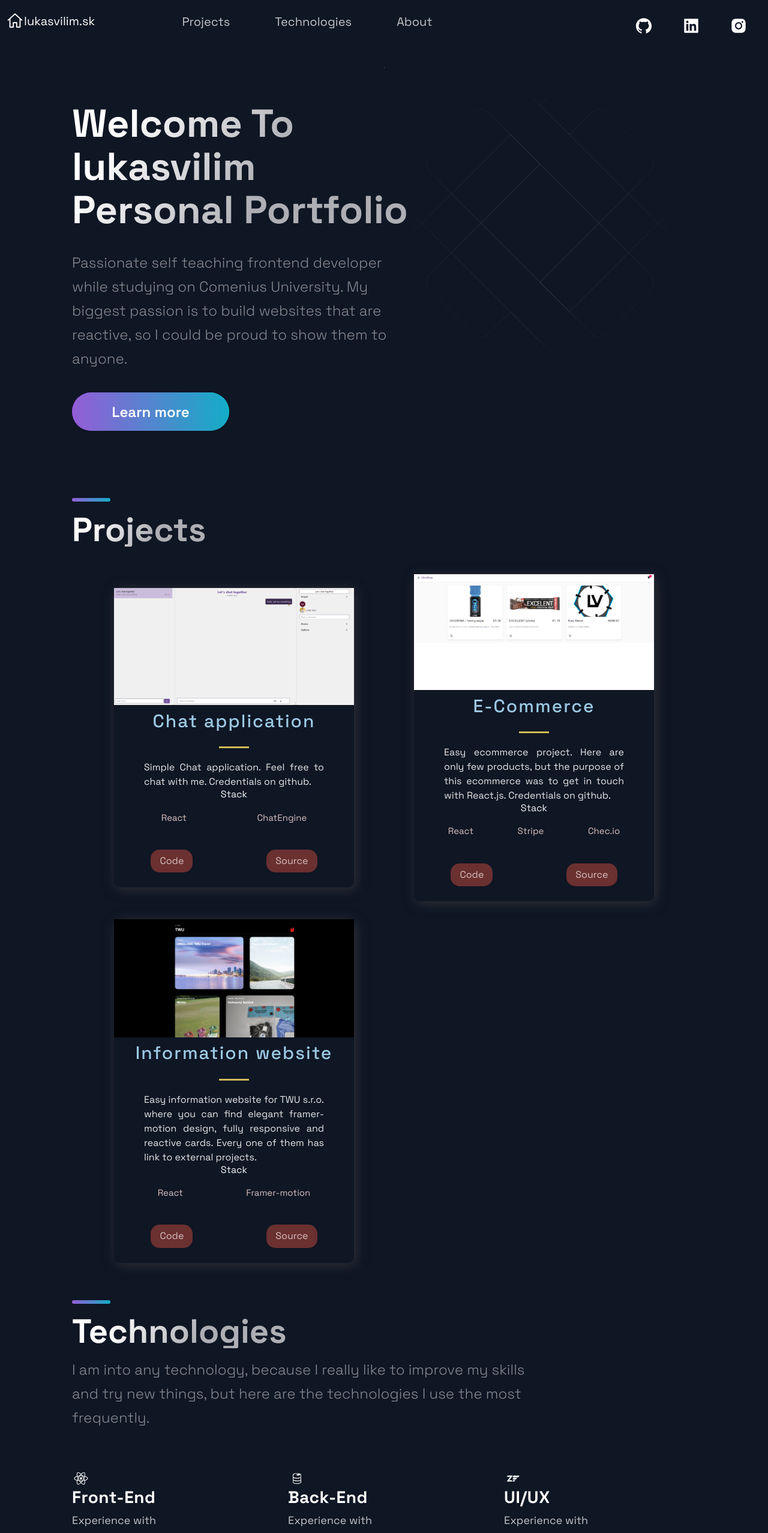
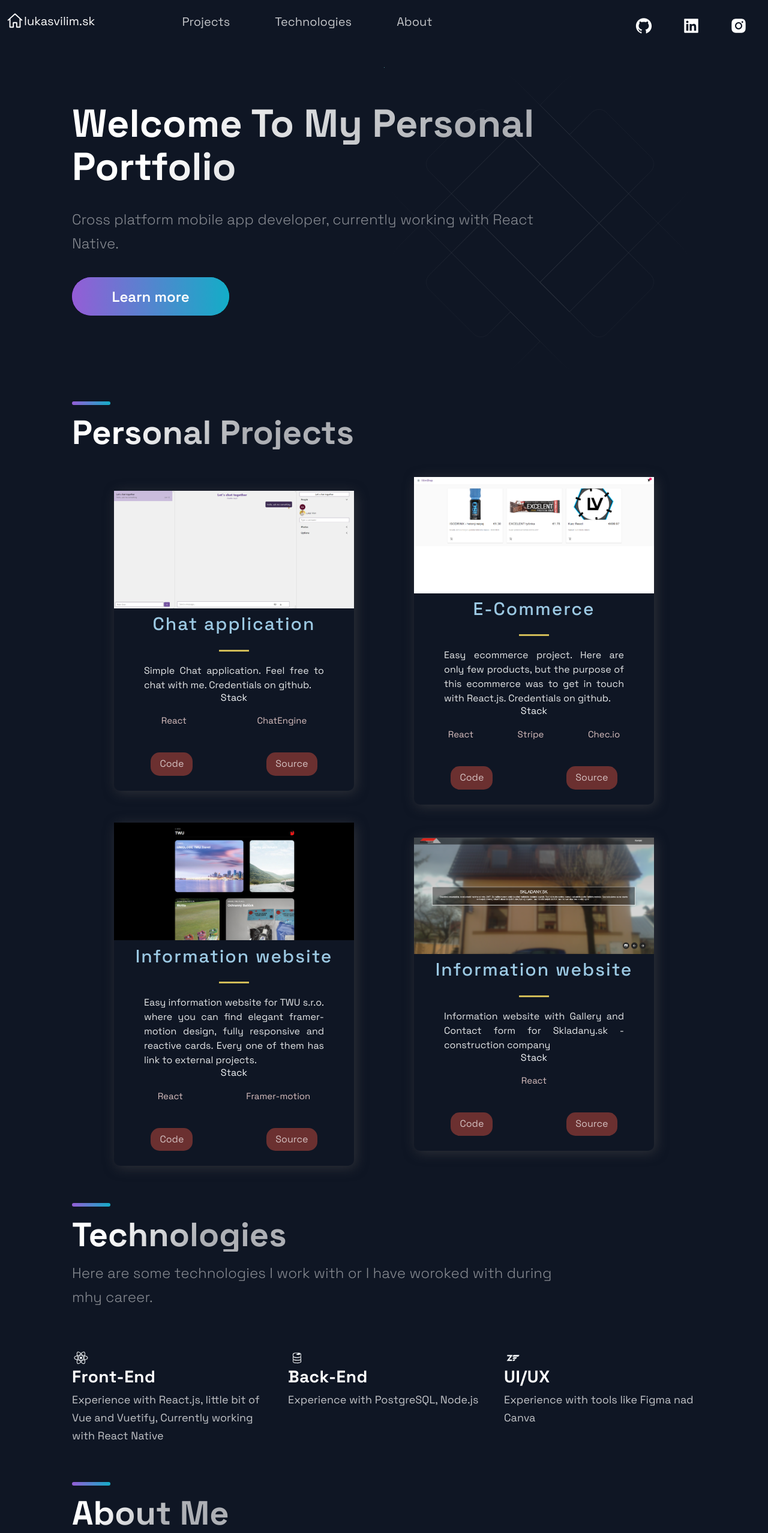
Before and after one commit to Villiss/lukasvilim-portfolio, a Next.js app: page / in a window 1280 px wide. Shown: the top 2555 px of the page at 60% size. Built offline with nearby package versions, Linux system fonts and the light colour scheme.

Commit message:
updates on portfolio

```diff
--- a/src/components/Acomplishments/Acomplishments.js
+++ /dev/null
@@ -1,25 +0,0 @@
-import React from 'react';
-
-import { Section, SectionDivider, SectionTitle } from '../../styles/GlobalComponents';
-import { Box, Boxes, BoxNum, BoxText } from './AcomplishmentsStyles';
-
-const data = [
-  { number: 4, text: 'Open Source Projects'},
-  { number: 3, text: 'Years in college'},
-];
-
-const Acomplishments = () => (
-  <Section>
-    <SectionTitle>Personal Acomplishments</SectionTitle>
-    <Boxes>
-      {data.map((card, index) => (
-        <Box key={index}>
-          <BoxNum>{card.number}+</BoxNum>
-          <BoxText>{card.text}</BoxText>
-        </Box>
-      ))}
-    </Boxes>
-  </Section>
-);
-
-export default Acomplishments;
--- /dev/null
+++ b/src/components/Career/Career.js
@@ -0,0 +1,26 @@
+import React from 'react';
+
+import { Section, SectionDivider, SectionTitle } from '../../styles/GlobalComponents';
+import { Box, Boxes, BoxNum, BoxText } from './CareerStyles';
+
+const data = [
+  { since: 'May 2017', text: 'TWU s.r.o. - Web developer'},
+  { since: 'September 2021', text: 'Turn s.r.o. - Part-time Mobile App developer', until: 2022},
+  { since: 'September 2022', text: 'Turn s.r.o. - Freelance Mobile App developer'},
+];
+
+const Career = () => (
+  <Section>
+    <SectionTitle>Career</SectionTitle>
+    <Boxes>
+      {data.map((card, index) => (
+        <Box key={index}>
+          <BoxNum>{card.since} - {card.until ? card.until : 'Present'}</BoxNum>
+          <BoxText>{card.text}</BoxText>
+        </Box>
+      ))}
+    </Boxes>
+  </Section>
+);
+
+export default Career;
--- a/src/components/Acomplishments/AcomplishmentsStyles.js
+++ b/src/components/Career/CareerStyles.js
@@ -25,20 +25,16 @@ export const Boxes = styled.div`
 export const Box = styled.div`
   background: #212D45;
   border-radius: 12px;
-  height: 144px;
+  /* height: 144px; */
   padding: 24px;
-  @media ${props => props.theme.breakpoints.lg} {
-    height: 210px;
-
-  }
 
   @media ${props => props.theme.breakpoints.md} {
-    height: 135px;
+    /* height: 135px; */
     padding: 16px;
   }
 
   @media ${props => props.theme.breakpoints.sm} {
-    height: 110px;
+    /* height: 110px; */
     padding: 12px;
 
     &:nth-child(2n){
--- a/src/components/Hero/Hero.js
+++ b/src/components/Hero/Hero.js
@@ -9,12 +9,11 @@ const Hero = () => (
   <Section row nopadding>
     <LeftSection>
       <SectionTitle main center>
-        Welcome To <br />
-        lukasvilim <br/>
-        Personal Portfolio
+        Welcome To My Personal Portfolio
       </SectionTitle>
       <SectionText>
-        Passionate self teaching frontend developer while studying on Comenius University. My biggest passion is to build websites that are reactive, so I could be proud to show them to anyone.
+        Cross platform mobile app developer, currently working with React Native.
+        {/* Passionate self teaching frontend developer while studying on Comenius University. My biggest passion is to build websites that are reactive, so I could be proud to show them to anyone. */}
       </SectionText>
       <Button>
         <Link href='#about'>
--- a/src/components/Projects/Projects.js
+++ b/src/components/Projects/Projects.js
@@ -10,7 +10,7 @@ const Projects = () => (
   <Section  id='projects'>
     <SectionDivider />
     <br/>
-    <SectionTitle>Projects</SectionTitle>
+    <SectionTitle>Personal Projects</SectionTitle>
     <GridContainer>
       {projects.map(({ id, image, title, description, tags, source, visit }) =>(
         <BlogCard key={id}>
--- a/src/components/Technologies/Technologies.js
+++ b/src/components/Technologies/Technologies.js
@@ -9,7 +9,8 @@ const Technologies = () =>  (
     <br/>
     <SectionTitle>Technologies</SectionTitle>
     <SectionText>
-      I am into any technology, because I really like to improve my skills and try new things, but here are the technologies I use the most frequently.
+      {/* I like to explore and learn new things and that is the reason why I started programming and studying Computer Science in general. I have a sports background, what makes me fearless when it comes to new challenges. Any technology given, I will do my best to master it. */}
+      Here are some technologies I work with or I have woroked with during mhy career.
     </SectionText>
     <List>
       <ListItem>
@@ -17,8 +18,7 @@ const Technologies = () =>  (
         <ListContainer>
           <ListTitle>Front-End</ListTitle>
           <ListParagraph>
-            Experience with <br/>
-            React.js, CSS, HTML, little bit of Vue and Vuetify, Currently working with React Native
+            Experience with React.js, little bit of Vue and Vuetify, Currently working with React Native
           </ListParagraph>
         </ListContainer>
       </ListItem>
@@ -27,8 +27,7 @@ const Technologies = () =>  (
         <ListContainer>
           <ListTitle>Back-End</ListTitle>
           <ListParagraph>
-            Experience with <br/>
-            PostgreSQL, Node
+            Experience with PostgreSQL, Node.js
           </ListParagraph>
         </ListContainer>
       </ListItem>
@@ -37,8 +36,7 @@ const Technologies = () =>  (
         <ListContainer>
           <ListTitle>UI/UX</ListTitle>
           <ListParagraph>
-            Experience with <br/>
-            tools like Figma
+            Experience with tools like Figma nad Canva
           </ListParagraph>
         </ListContainer>
       </ListItem>
--- a/src/components/TimeLine/TimeLine.js
+++ b/src/components/TimeLine/TimeLine.js
@@ -48,10 +48,12 @@ const Timeline = () => {
     <br/>
       <SectionTitle>About Me</SectionTitle>
       <SectionText>
-      I’ve been given the privilege of being born in the last millennium, so I’m trying to make the most of this new one. I believe that anything is possible, and that is how I approach everything. <br/>
+      I like to explore and learn new things and that is the reason why I started programming and studying Computer Science in general. I have a sports background, what makes me indefatigable when it comes to new challenges. Any technology given, I will do my best to master it.
+
+      {/* I’ve been given the privilege of being born in the last millennium, so I’m trying to make the most of this new one. I believe that anything is possible, and that is how I approach everything. <br/>
       I study at the Faculty of Mathematics, Physics and Informatics of Comenius University and my major is Computer Science.<br/>
       I’ve loved sport since I was a child, especially football, which I’ve been playing since I was six years old. Along the way, I love to go hiking and play table tennis. <br/>
-      In addition to sports, I enjoy programming, so in addition to school and entertainment, I try to program and work on various projects.
+      In addition to sports, I enjoy programming, so in addition to school and entertainment, I try to program and work on various projects. */}
       </SectionText>
       <CarouselContainer ref={carouselRef} onScroll={handleScroll}>
         <>
--- a/src/constants/constants.js
+++ b/src/constants/constants.js
@@ -26,11 +26,21 @@ export const projects = [
     visit: 'https://github.com/Villiss/twu',
     id: 2,
   },
+  {
+    title: 'Information website',
+    description:"Information website with Gallery and Contact form for Skladany.sk - construction company",
+    image: '/images/skladany.png',
+    tags: ['React'],
+    source: 'https://www.skladany.sk/',
+    visit: 'https://github.com/Villiss/skladany',
+    id: 3,
+  },
 ];
 
 export const TimeLineData = [
-  { year: 2018, text: 'Started at the college', },
-  { year: 2019, text: 'Worked on startup with friends', },
-  { year: 2020, text: 'Worked on projects like own chat aplication or ecommerce', },
-  { year: 2021, text: 'Started to work as a Mobile app developer with React Native', },
+  { year: 2018, text: 'Finished high school and started studium at the universtiy', },
+  { year: 2019, text: 'Tried to code some tech startups with friends', },
+  { year: 2020, text: 'Started to intesively study and code in technologies such as React and React Native', },
+  { year: 2021, text: 'Landed my first developer job alongside school', },
+  { year: 2022, text: 'Started as a freelancer developer - Cross platform mobile app developer', },
 ];
--- a/src/pages/index.js
+++ b/src/pages/index.js
@@ -1,4 +1,4 @@
-import Acomplishments from '../components/Acomplishments/Acomplishments';
+import Career from '../components/Career/Career';
 import BgAnimation from '../components/BackgrooundAnimation/BackgroundAnimation';
 import Hero from '../components/Hero/Hero';
 import Projects from '../components/Projects/Projects';
@@ -17,7 +17,7 @@ const Home = () => {
       <Projects />
       <Technologies />
       <Timeline />
-      <Acomplishments />
+      <Career />
     </Layout>
   );
 };
```
Also changed, not shown: public/images/skladany.png (added).
